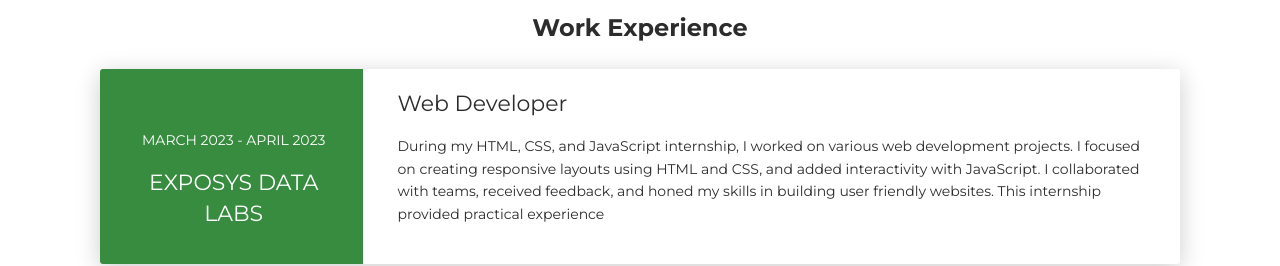
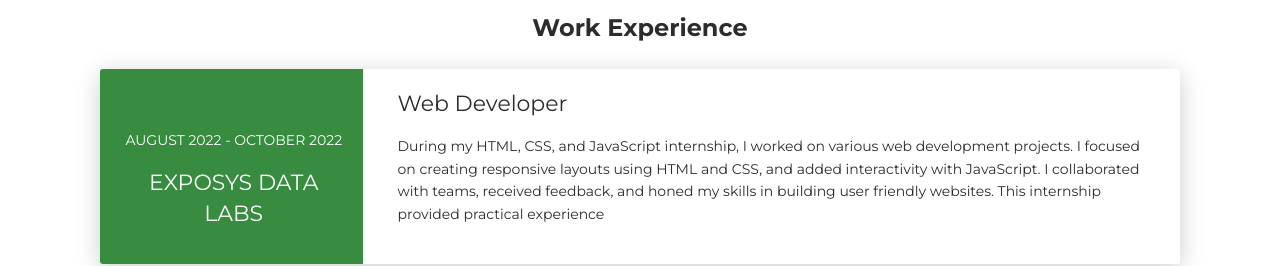
Before and after one commit to Varun0191/MyPortfolio, a plain HTML site: page index.html in a window 1280 px wide. Shown: the part 2440-2706 px from the top of the page. Drawn offline with nearby package versions, Linux system fonts and the light colour scheme.

Commit message:
Update index.html

```diff
--- a/index.html
+++ b/index.html
@@ -219,7 +219,7 @@
       <div class="row">
         <div class="col-md-3 bg-primary" data-aos="fade-right" data-aos-offset="50" data-aos-duration="500">
           <div class="card-body cc-experience-header">
-            <p>March 2023 - April 2023</p>
+            <p>August 2022 - October 2022</p>
             <div class="h5">Exposys Data Labs</div>
           </div>
         </div>
```
